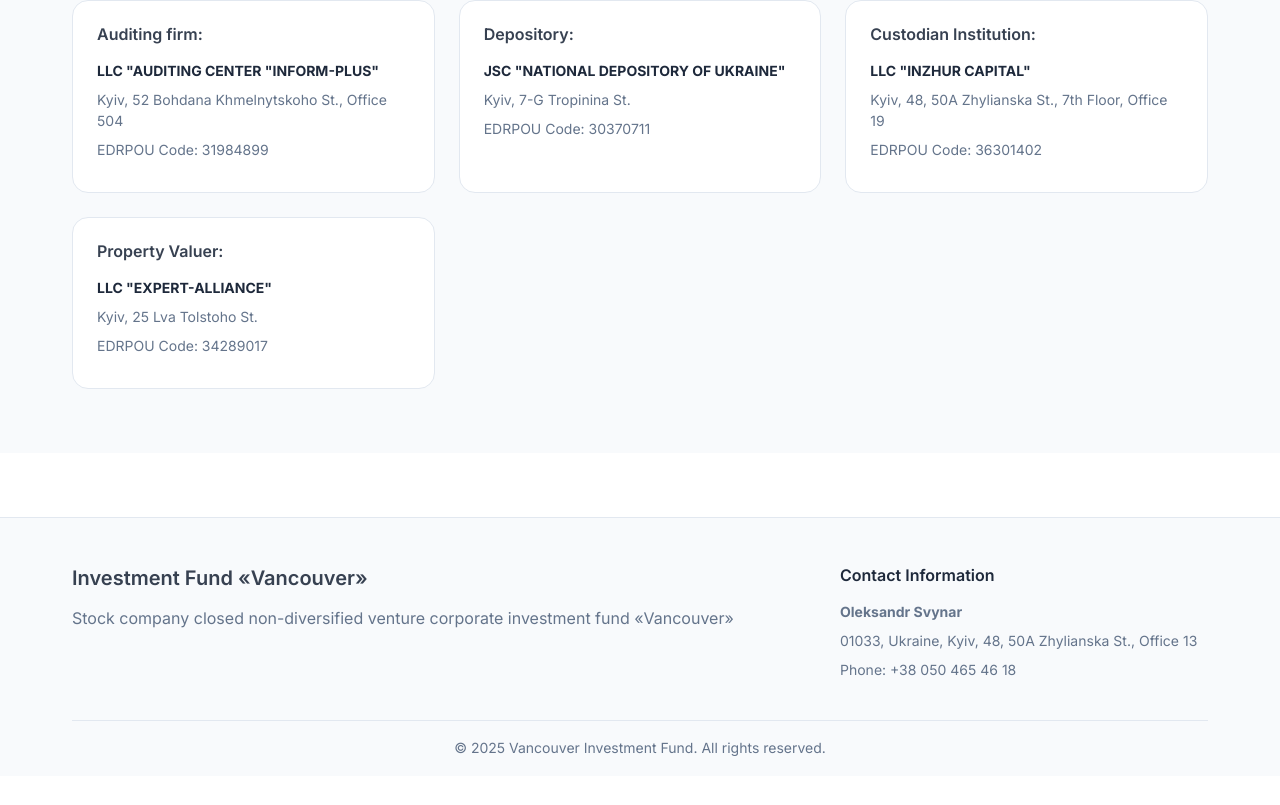
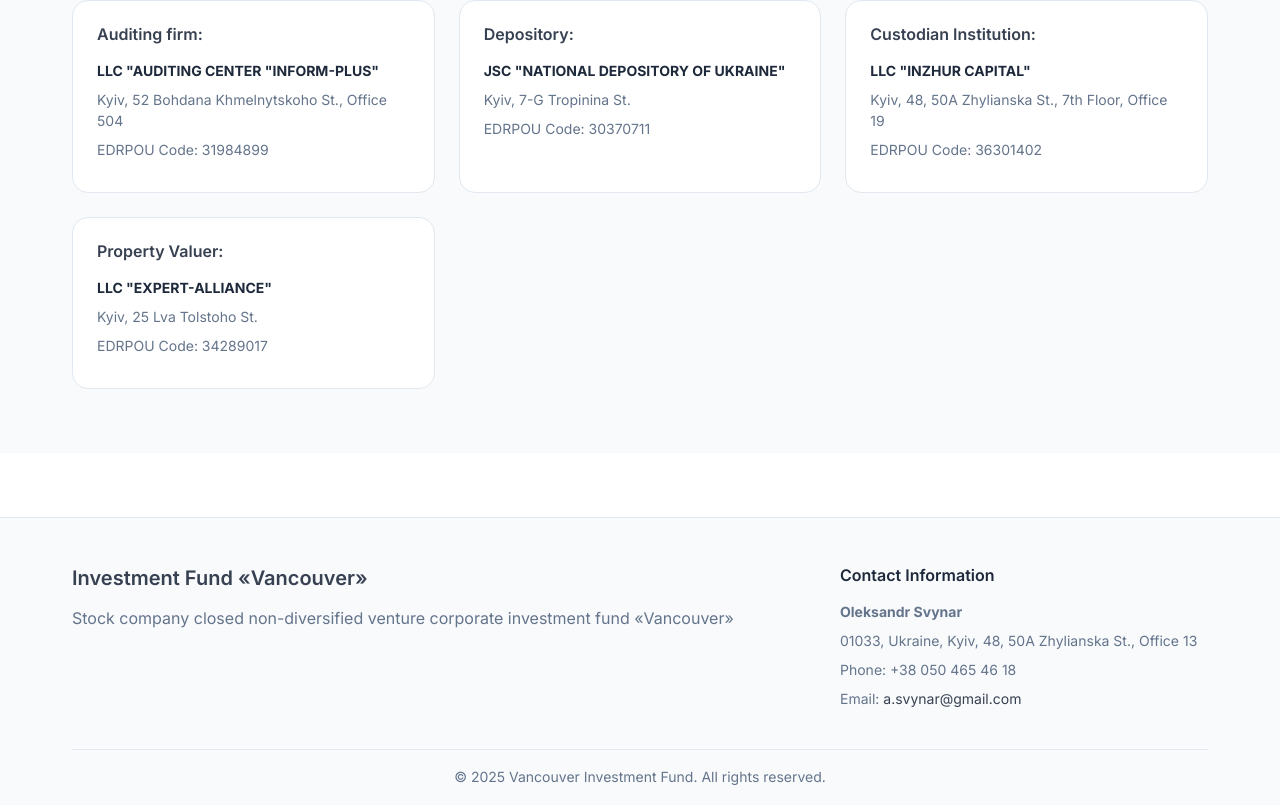
Before and after one commit to shadoll/vancouver, a Svelte app: page / in a window 1280 px wide. Shown: the part 3005-3810 px from the top of the page. Before the commit the page ends 3781 px from the top, so only its background shows below. Built offline with nearby package versions, Linux system fonts and the light colour scheme.

Commit message:
feat: add email contact information to footer and update translations

```diff
--- a/src/components/Footer.svelte
+++ b/src/components/Footer.svelte
@@ -19,6 +19,7 @@
           <p><strong>{t('manager_title', $language)}</strong></p>
           <p>{t('address', $language)}</p>
           <p>{t('phone', $language)}</p>
+          <p>{t('email', $language)} <a href="mailto:a.svynar@gmail.com">a.svynar@gmail.com</a></p>
         </div>
       </div>
     </div>
@@ -75,6 +76,17 @@
     line-height: 1.5;
   }
 
+  .contact-info a {
+    color: var(--primary-color);
+    text-decoration: none;
+    transition: color 0.2s ease;
+  }
+
+  .contact-info a:hover {
+    color: var(--primary-hover);
+    text-decoration: underline;
+  }
+
   .footer-bottom {
     border-top: 1px solid var(--border-color);
     padding-top: 1rem;
--- a/src/translations.js
+++ b/src/translations.js
@@ -44,6 +44,7 @@
     contact_title: 'Contact Information',
     manager_title: 'Oleksandr Svynar',
     office_address: 'Office Address:',
+    email: 'Email:',
     address: '01033, Ukraine, Kyiv, 48, 50A Zhylianska St., Office 13',
     phone: 'Phone: +38 050 465 46 18'
   },
@@ -92,6 +93,7 @@
     contact_title: 'Контактна інформація',
     manager_title: 'Свинар Олександр',
     office_address: 'Адреса офісу:',
+    email: 'Електронна пошта:',
     address: '01033, Україна, м. Київ, вул. Жилянська, 48, 50А, офіс 13',
     phone: 'Телефон: +38 050 465 46 18'
   }
```
